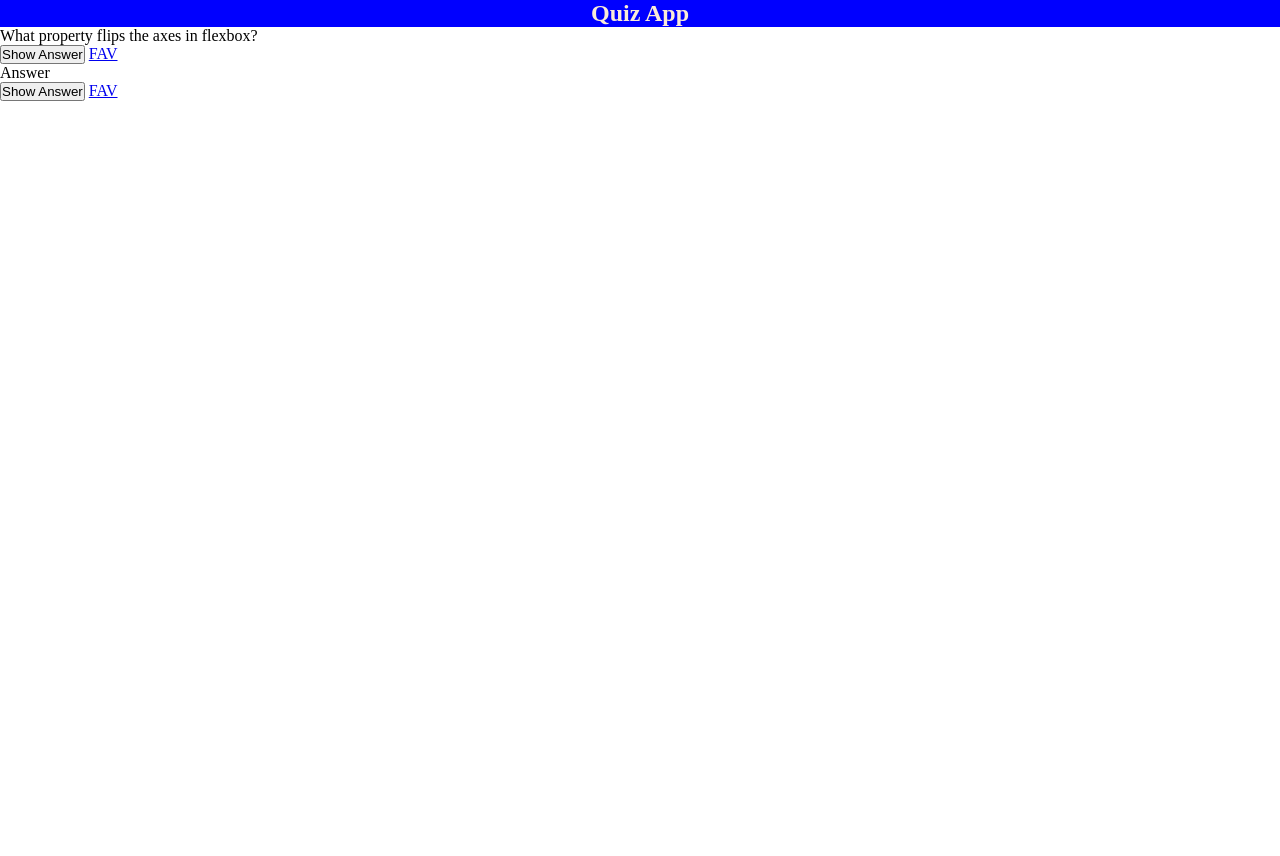
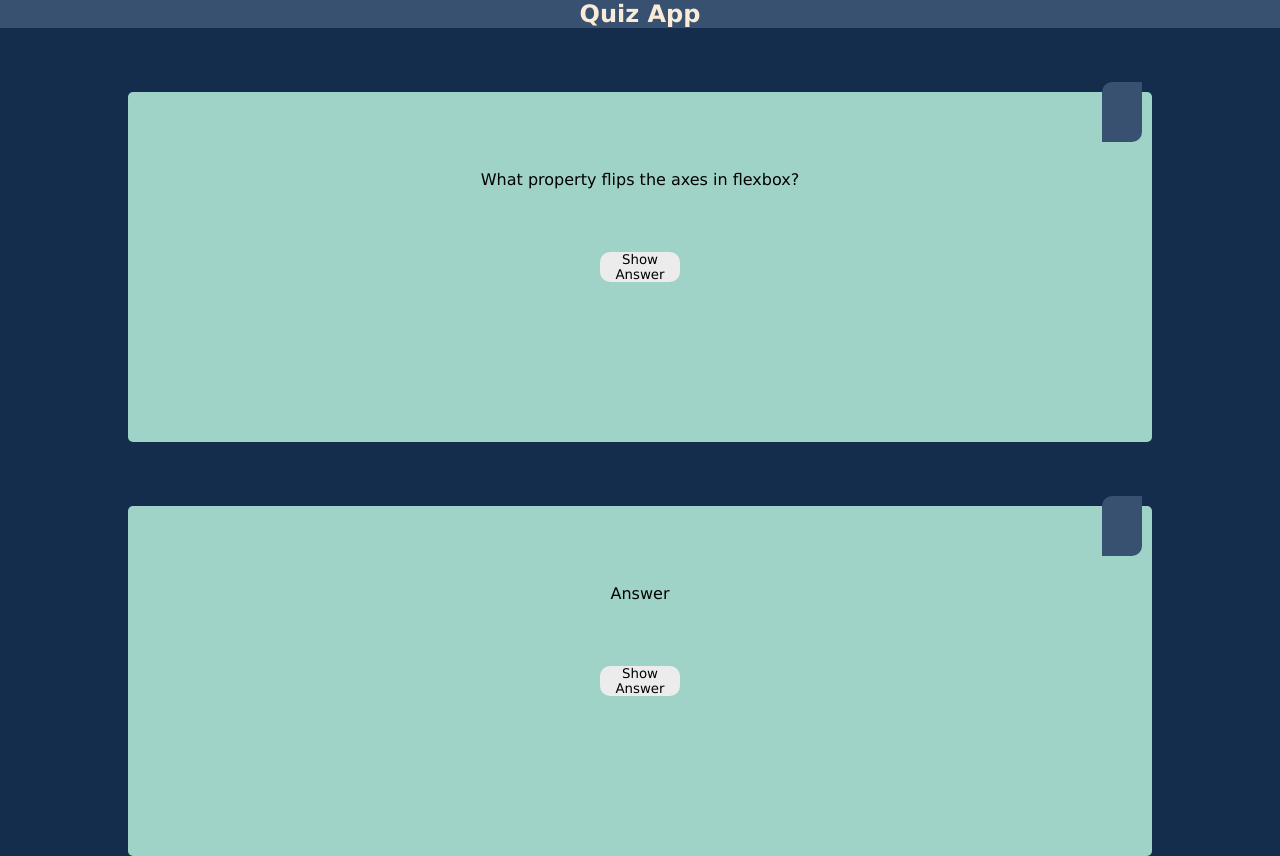
Before and after one commit to TuncAlt/Quiz-App, a plain HTML site: page index.html in a window 1280 px wide. Before the commit the page ends 800 px from the top, so only its background shows below. Drawn offline with Linux system fonts and the light colour scheme.

Commit message:
question cards/bookmarks/answer-button and styled css

```diff
--- a/index.html
+++ b/index.html
@@ -11,18 +11,26 @@
     <section class="title">
       <h1 class="app-title">Quiz App</h1>
     </section>
-    <article class="question-card-1">
+    <article class="question-card">
+        <div class="bookmark-box"><a href="#bookmark"></a></div>
       <div class="question-box">
         <p class="question-1">What property flips the axes in flexbox?</p>
+      </div>
+      <div class="answer-button-box"">
         <button class="show-answer" type="button">Show Answer</button>
-        <a href="#bookmark">FAV</a>
+
       </div>
+
     </article>
-    <article class="answer-card-1">
-      <div class="answer-box">
-        <p class="anwswer-1">Answer</p>
+    <article class="question-card">
+      <div class="bookmark-box">
+        <a class="bookmark" href="#bookmark"></a>
+      </div>
+      <div class="question-box">
+        <p class="question-2">Answer</p>
+      </div>
+      <div class="answer-button-box">
         <button class="show-answer" type="button">Show Answer</button>
-        <a href="#bookmark">FAV</a>
       </div>
     </article>
   </body>
--- a/styles.css
+++ b/styles.css
@@ -2,12 +2,14 @@
   margin: 0;
   padding: 0;
   box-sizing: border-box;
+  font-family: "Lucida Sans", "Lucida Sans Regular", "Lucida Grande",
+    "Lucida Sans Unicode", Geneva, Verdana, sans-serif;
 }
 body {
-  background-color: white;
+  background-color: #142d4c;
 }
 .title {
-  background-color: blue;
+  background-color: #385170;
   position: sticky;
   top: 0;
   width: 100%;
@@ -16,3 +18,50 @@ body {
   color: antiquewhite;
   text-align: center;
 }
+.question-card {
+  display: flex;
+  margin-top: 5%;
+  margin-left: 10%;
+  position: relative;
+  justify-content: center;
+  width: 80%;
+  height: 350px;
+  background-color: #9fd3c7;
+
+  border-radius: 5px;
+}
+
+.question-box {
+  display: flex;
+  position: absolute;
+  justify-content: center;
+  width: 50%;
+  height: 50%;
+  align-items: center;
+  justify-content: center;
+}
+
+.answer-button-box {
+  display: flex;
+  justify-content: center;
+  align-items: center;
+}
+.show-answer {
+  background-color: #ececec;
+  border: none;
+  width: 80px;
+  border-radius: 10px;
+}
+.bookmark-box {
+  background-color: #385170;
+  border-radius: 10px 0;
+  width: 40px;
+  height: 60px;
+  display: flex;
+  position: absolute;
+  top: -10px;
+  right: 10px;
+}
+.bookmark {
+  justify-content: flex-start;
+}
```
